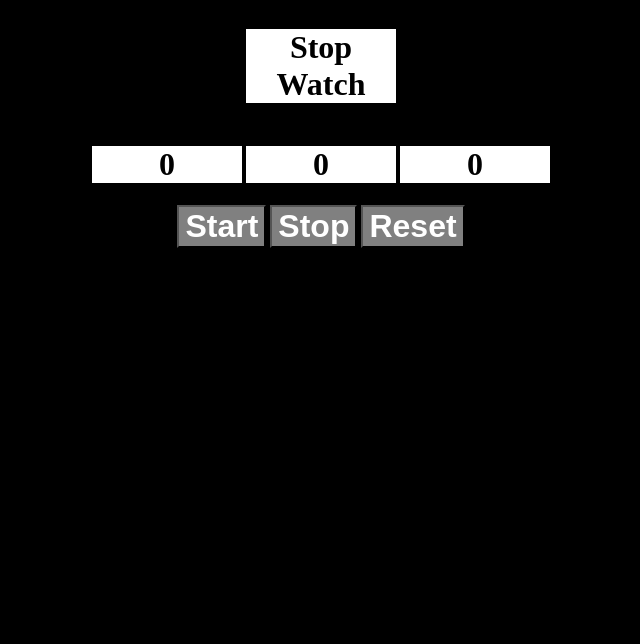
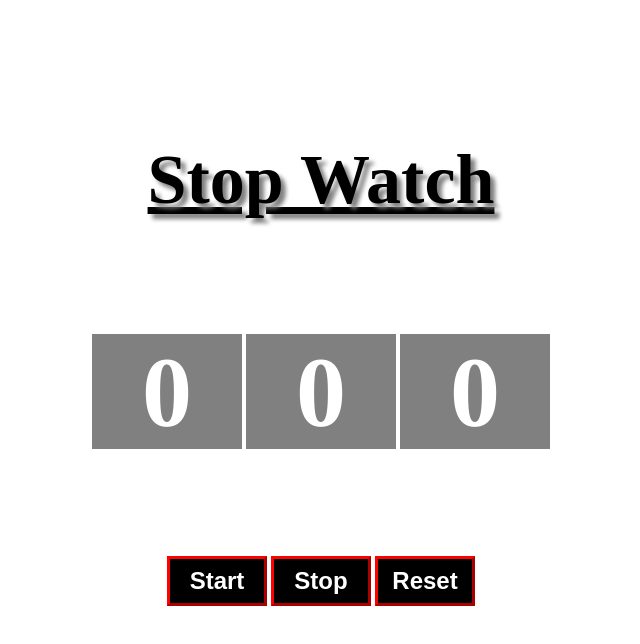
Before and after one commit to BilalMern/Basic-JavaScript, a plain HTML site: page Stop watch/index.html in a window 1280 px wide. Shown: the whole page, without its empty margins (319-959 px from the left). Drawn offline with Linux system fonts and the light colour scheme.

Commit message:
2nd Stop watch

```diff
--- a/Stop watch/app.js
+++ b/Stop watch/app.js
@@ -10,40 +10,80 @@
 // },5000)
 
 //Stop Watch:
-let min = 0;
-let sec = 0;
-let msec = 0;
+// let min = 0;
+// let sec = 0;
+// let msec = 0;
+// let interval;
+// let mins = document.getElementById("min");
+// let secs = document.getElementById("sec");
+// let msecs = document.getElementById("msec");
+// function timer() {
+//   msec++;
+//   msecs.innerHTML = msec;
+//   if (msec >= 100) {
+//     sec++;
+//     secs.innerHTML = sec;
+//     msec = 0;
+//   } else if (sec >= 60) {
+//     min++;
+//     mins.innerHTML = min;
+//     sec = 0;
+//   }
+// }
+// function start() {
+//   interval = setInterval(timer, 10);
+//   document.getElementById("startBtn").disabled =true;
+// }
+// function stop() {
+//   clearInterval(interval);
+// }
+// function reset() {
+//   min = 0;
+//   sec = 0;
+//   msec = 0;
+//   mins.innerHTML = min;
+//   secs.innerHTML = sec;
+//   msecs.innerHTML = msec;
+//   stop();
+//   document.getElementById("startBtn").disabled =false;
+// }
+
+
+let min =0;
+let sec =0;
+let msec =0;
 let interval;
-let mins = document.getElementById("min");
-let secs = document.getElementById("sec");
-let msecs = document.getElementById("msec");
-function timer() {
+let minHeading= document.getElementById("min")
+let secHeading = document.getElementById("sec")
+let msecHeading = document.getElementById("msec")
+
+function timer(){
   msec++;
-  msecs.innerHTML = msec;
-  if (msec >= 100) {
-    sec++;
-    secs.innerHTML = sec;
-    msec = 0;
-  } else if (sec >= 60) {
-    min++;
-    mins.innerHTML = min;
-    sec = 0;
-  }
+msecHeading.innerHTML = msec;
+if(msec >=100){
+  sec++;
+  secHeading.innerHTML=sec;
+  msec=0;
+}else if(sec>=60){
+  min++;
+  minHeading.innerHTML=min;
+  sec=0;
 }
-function start() {
-  interval = setInterval(timer, 10);
-  document.getElementById("startBtn").disabled =true;
 }
-function stop() {
-  clearInterval(interval);
+function startBtn(){
+  interval = setInterval(timer,10)
+  document.getElementById("start").disabled=true;
 }
-function reset() {
-  min = 0;
-  sec = 0;
-  msec = 0;
-  mins.innerHTML = min;
-  secs.innerHTML = sec;
-  msecs.innerHTML = msec;
-  stop();
-  document.getElementById("startBtn").disabled =false;
+function stopBtn(){
+  clearInterval(interval)
 }
+function resetBtn(){
+  min =0;
+  sec =0;
+  msec =0;
+  minHeading.innerHTML=min;
+  secHeading.innerHTML=sec;
+  msecHeading.innerHTML=msec;
+  stopBtn()
+  document.getElementById("start").disabled = false;
+}
--- a/Stop watch/index.html
+++ b/Stop watch/index.html
@@ -8,7 +8,7 @@
 </head>
 <body>
 
-    <h1>Stop Watch </h1>
+    <!-- <h1>Stop Watch </h1>
     <div>
         <h1 id="min">0</h1>
         <h1 id="sec">0</h1>
@@ -19,7 +19,23 @@
         <button onclick="start()" id="startBtn">Start</button>
         <button onclick="stop()">Stop</button>
         <button onclick="reset()">Reset</button>
-    </div>
+    </div> -->
+
+
+    <h1 id="logo">Stop Watch</h1>
+
+         <div>
+            <h1 id="min">0</h1>
+         <h1 id="sec">0</h1>
+         <h1 id="msec">0</h1>
+          </div>
+
+
+    <div>
+    <button onclick="startBtn()" id="start">Start</button>
+    <button onclick="stopBtn()">Stop</button>
+    <button onclick="resetBtn()" id="res">Reset</button>
+</div>
 
     <script src="app.js"></script>
 </body>
--- a/Stop watch/style.css
+++ b/Stop watch/style.css
@@ -1,4 +1,4 @@
-body{
+/* body{
     background-color: black;
    text-align: center;
 }
@@ -15,4 +15,37 @@ button {
     color: white;
     font-size: xx-large;
     font-weight: bolder;
+} */
+* body{
+    text-align: center;
+   margin-top: 140px;
 }
+
+#logo{
+    text-decoration: underline;
+    font-size: 70px;
+    font-weight: bolder;
+    text-shadow: 5px 5px 4px grey;
+
+}
+div h1 {
+    display: inline-block;
+    color: white;
+    background-color: grey;
+    width: 150px;
+    font-size: 100px;
+
+}
+
+button{
+  width: 100px;
+  background-color: black;
+  color: white;
+  font-weight: bolder;
+  height: 50px;
+  margin-top: 40px;
+  border-color: red;
+  border-width: 3px;
+  font-size: x-large;
+
+}
```
